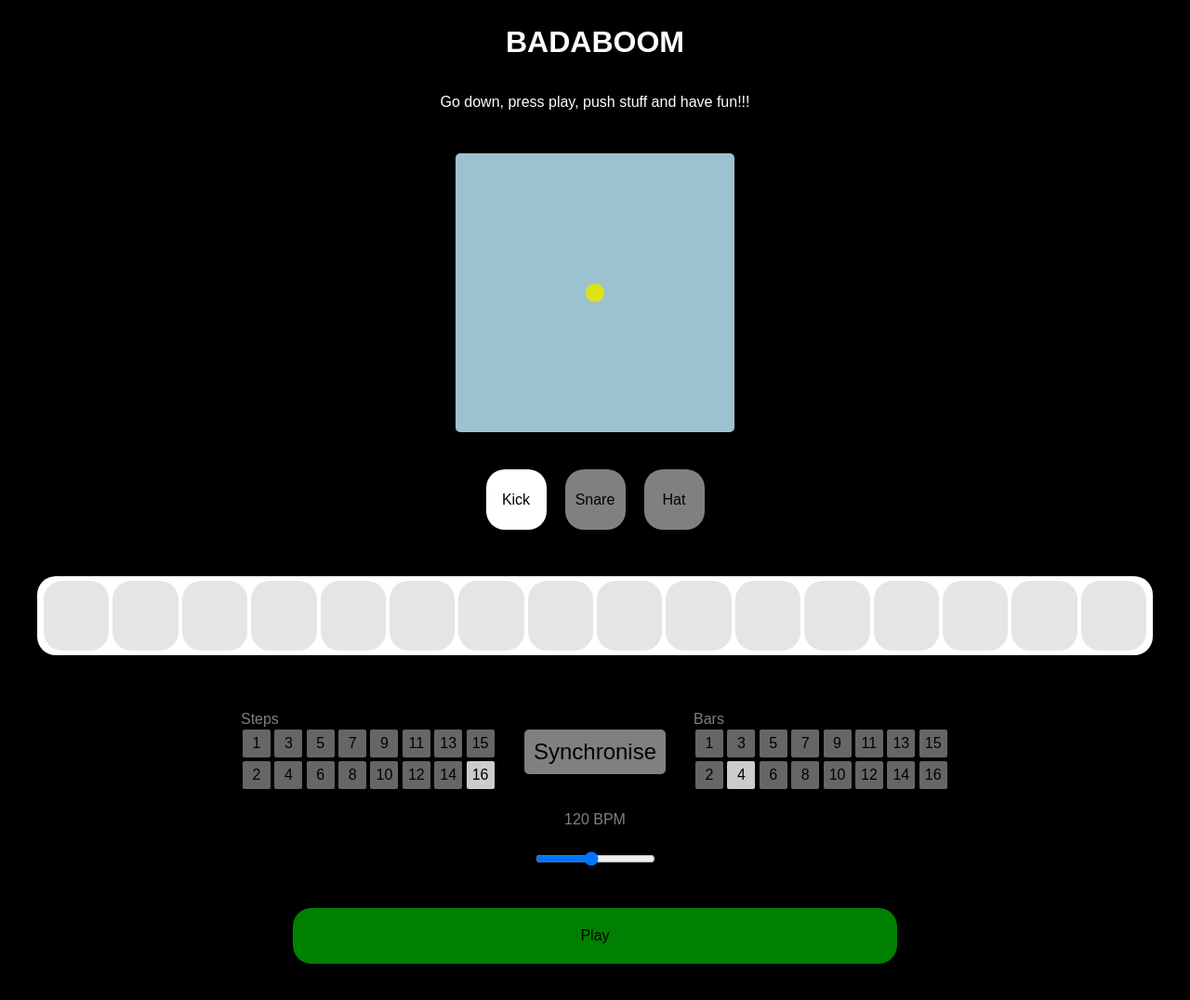
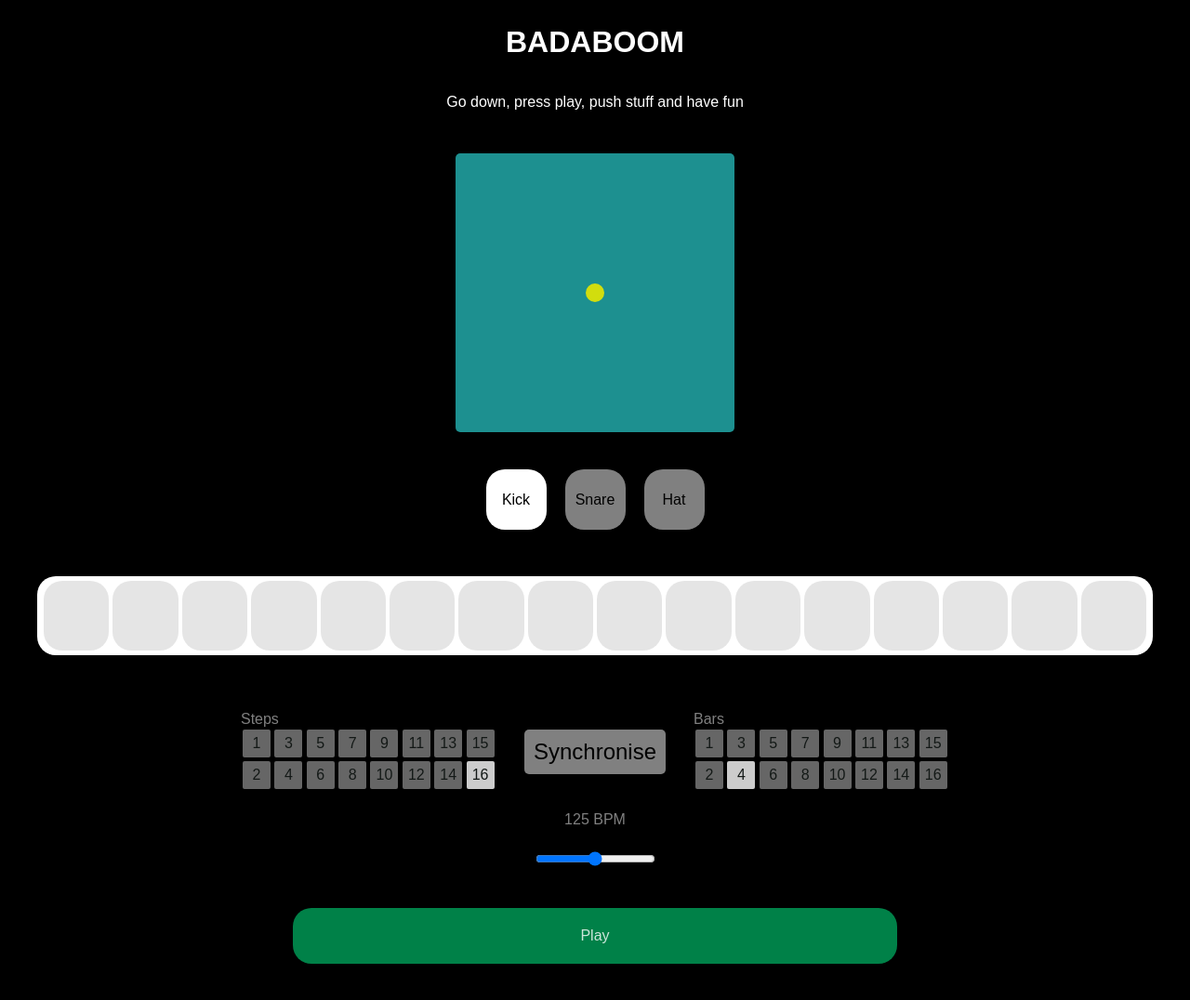
Before and after one commit to MalgAmoe/Badaboom, a React (Create React App) app in the folder client/: page / in a window 1280 px wide. Shown: the top 1076 px of the page at 93% size. Built offline with nearby package versions, Linux system fonts and the light colour scheme.

Commit message:
global: First deployed app

```diff
--- a/client/package.json
+++ b/client/package.json
@@ -4,7 +4,8 @@
   "private": true,
   "dependencies": {
     "react": "^15.5.4",
-    "react-dom": "^15.5.4"
+    "react-dom": "^15.5.4",
+    "react-ga": "^2.2.0"
   },
   "devDependencies": {
     "react-scripts": "0.9.5"
--- a/client/src/App.js
+++ b/client/src/App.js
@@ -1,4 +1,5 @@
 import React, { Component } from 'react'
+import ReactGA from 'react-ga'
 import SequencerControl from './containers/SequencerControl'
 import SoundControl from './containers/SoundControl'
 
@@ -25,7 +26,7 @@ const styles = {
 }
 
 const audioContext = new (window.AudioContext || window.webkitAudioContext)()
-let tempo = 120
+let tempo = 125
 const kick = new Kick()
 const kickSequencer = new Sequencer(4, 16, tempo, kick, audioContext)
 const snare = new Snare()
@@ -36,6 +37,11 @@ const sequencers = [kickSequencer, snareSequencer, hatSequencer]
 const scheduler = new Scheduler(tempo, sequencers, audioContext)
 
 class App extends Component {
+  constructor () {
+    super()
+    ReactGA.initialize('UA-98206281-1')
+    ReactGA.pageview(window.location.pathname)
+  }
 
   state = {
     tempo: tempo,
--- a/client/src/components/Start.js
+++ b/client/src/components/Start.js
@@ -8,7 +8,7 @@ const Styles = {
     display: 'flex',
     justifyContent: 'center',
     alignItems: 'center',
-    color: 'black',
+    color: 'rgba(255, 255, 255, 0.8)',
     padding: 5,
     cursor: 'pointer',
     margin: 20
@@ -18,14 +18,14 @@ const Styles = {
 class Start extends Component {
   state = {
     started: false,
-    color: 'green',
+    color: '#008148',
     action: 'Play'
   }
   toggleStartStop = () => {
     if (this.state.started) {
-      this.setState({started: false, color: 'green', action: 'Play'})
+      this.setState({started: false, color: '#008148', action: 'Play'})
     } else {
-      this.setState({started: true, color: 'red', action: 'Stop'})
+      this.setState({started: true, color: '#E53D00', action: 'Stop'})
     }
     this.props.startStop(this.state.started)
   }
--- a/client/src/components/StepParameter.js
+++ b/client/src/components/StepParameter.js
@@ -9,7 +9,7 @@ const styles = {
     alignItems: 'center',
     cursor: 'pointer',
     margin: 2,
-    color: 'black',
+    color: '#181F1C',
     textAlign: 'center',
     backgroundColor: 'white',
     borderRadius: 2,
--- a/client/src/components/Xy.js
+++ b/client/src/components/Xy.js
@@ -7,7 +7,7 @@ const styles = {
     height: 300,
     margin: 30,
     borderRadius: 5,
-    backgroundColor: 'lightblue',
+    backgroundColor: '#21A0A0',
     opacity: 0.9,
     cursor: 'pointer'
   },
--- a/client/src/containers/SoundControl.js
+++ b/client/src/containers/SoundControl.js
@@ -24,7 +24,7 @@ class SoundControl extends Component{
     return (
       <div style={styles.controls}>
         <h1 style={styles.text}>BADABOOM</h1>
-        <p style={styles.text}>Go down, press play, push stuff and have fun!!!</p>
+        <p style={styles.text}>Go down, press play, push stuff and have fun</p>
         <XyPad
           changeSound={this.props.changeSound}
           x={this.props.activeSequencer.sound.x}
--- a/client/src/containers/SoundSelector.js
+++ b/client/src/containers/SoundSelector.js
@@ -27,7 +27,7 @@ class SoundSelector extends Component {
       return (
         <Selector
           key={i}
-          sound={sequencer.sound.constructor.name}
+          sound={sequencer.sound.name}
           selected={sequencer === this.props.activeSequencer}
           onClick={() => this.props.changeSequencer(sequencer)}/>
       )
--- a/client/src/lib/Hat.js
+++ b/client/src/lib/Hat.js
@@ -1,5 +1,6 @@
 class Hat {
   constructor() {
+    this.name = 'Hat'
     this.bufferLength = 2561
     this.filterFrequency = 5000
     this.decay = 0.125
--- a/client/src/lib/Kick.js
+++ b/client/src/lib/Kick.js
@@ -1,5 +1,6 @@
 class Kick {
   constructor() {
+    this.name = 'Kick'
     this.frequency = 50
     this.attackFrequency = 200
     this.attackTime = 0.03
--- a/client/src/lib/Scheduler.js
+++ b/client/src/lib/Scheduler.js
@@ -4,7 +4,7 @@ export default class Scheduler {
     this.audioContext = audioContext
     this.tempo = tempo
     this.scheduleInterval = 4
-    this.scheduleWindow = 0.008
+    this.scheduleWindow = 0.005
     this.sequencers = sequencers
     this.timerID = null
   }
--- a/client/src/lib/Snare.js
+++ b/client/src/lib/Snare.js
@@ -1,5 +1,6 @@
 class Snare {
   constructor() {
+    this.name = 'Snare'
     this.sineFrequency = 150
     this.attack = 0.00001
     this.decay = 0.25
```
